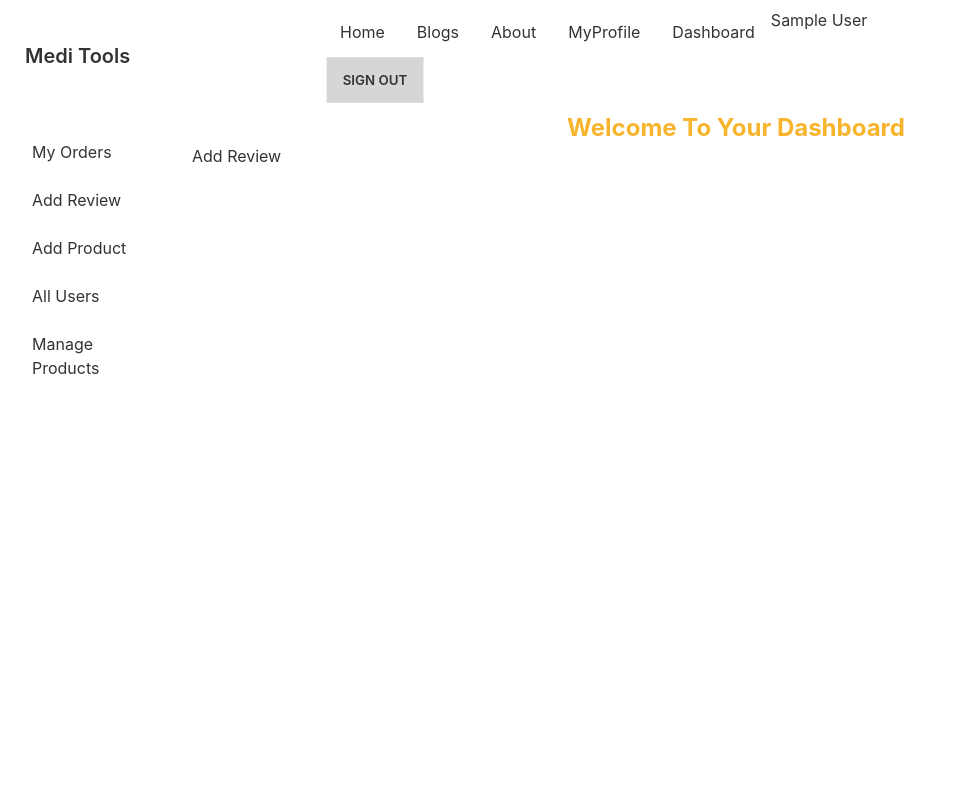
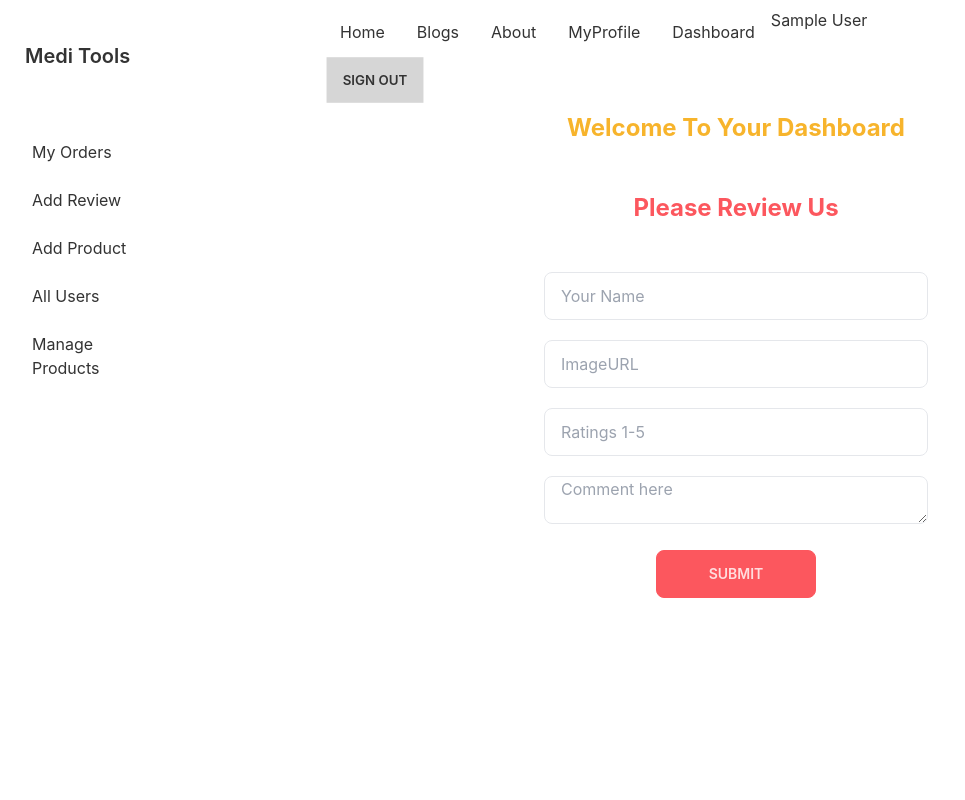
Before and after one commit to jobaierimran/manufacturer-website-client-side, a React (Create React App) app: page /dashboard/addReview in a window 1280 px wide. Shown: the top 800 px of the page, without its empty margins (0-965 px from the left). Built offline with nearby package versions, Linux system fonts and the light colour scheme; no server answers; sample sign-in values are in the browser's storage.

Commit message:
add review form created in dashboard

```diff
--- a/src/Pages/Dashboard/AddReview.js
+++ b/src/Pages/Dashboard/AddReview.js
@@ -3,7 +3,28 @@ import React from 'react';
 const AddReview = () => {
     return (
         <div>
-            <h2>Add Review</h2>
+            <div>
+                <h4 className="text-2xl text-primary font-bold text-center my-12">Please Review Us</h4>
+            </div>
+            <div className='flex justify-center'>
+                <form>
+                    <div className='mb-5'>
+                        <input type="text" name='reviewerName' className='border lg:w-96 h-12 text-md px-4 rounded-lg focus:outline-primary' placeholder='Your Name' />
+                    </div>
+                    <div className='mb-5'>
+                        <input type="text" name='reviewImg' className='border lg:w-96 h-12 text-md px-4 rounded-lg focus:outline-primary' placeholder='ImageURL' />
+                    </div>
+                    <div className='mb-5'>
+                        <input type="text" name='rating' className='border lg:w-96 h-12 text-md px-4 rounded-lg focus:outline-primary' placeholder='Ratings 1-5' />
+                    </div>
+                    <div className='mb-5'>
+                        <textarea type="text" name='comment' className='border lg:w-96 h-12 text-md px-4 rounded-lg focus:outline-primary' placeholder='Comment here' />
+                    </div>
+                    <div className="text-center">
+                        <button className='btn btn-primary'><span className='px-9'>Submit</span></button>
+                    </div>
+                </form>
+            </div>
         </div>
     );
 };
```
